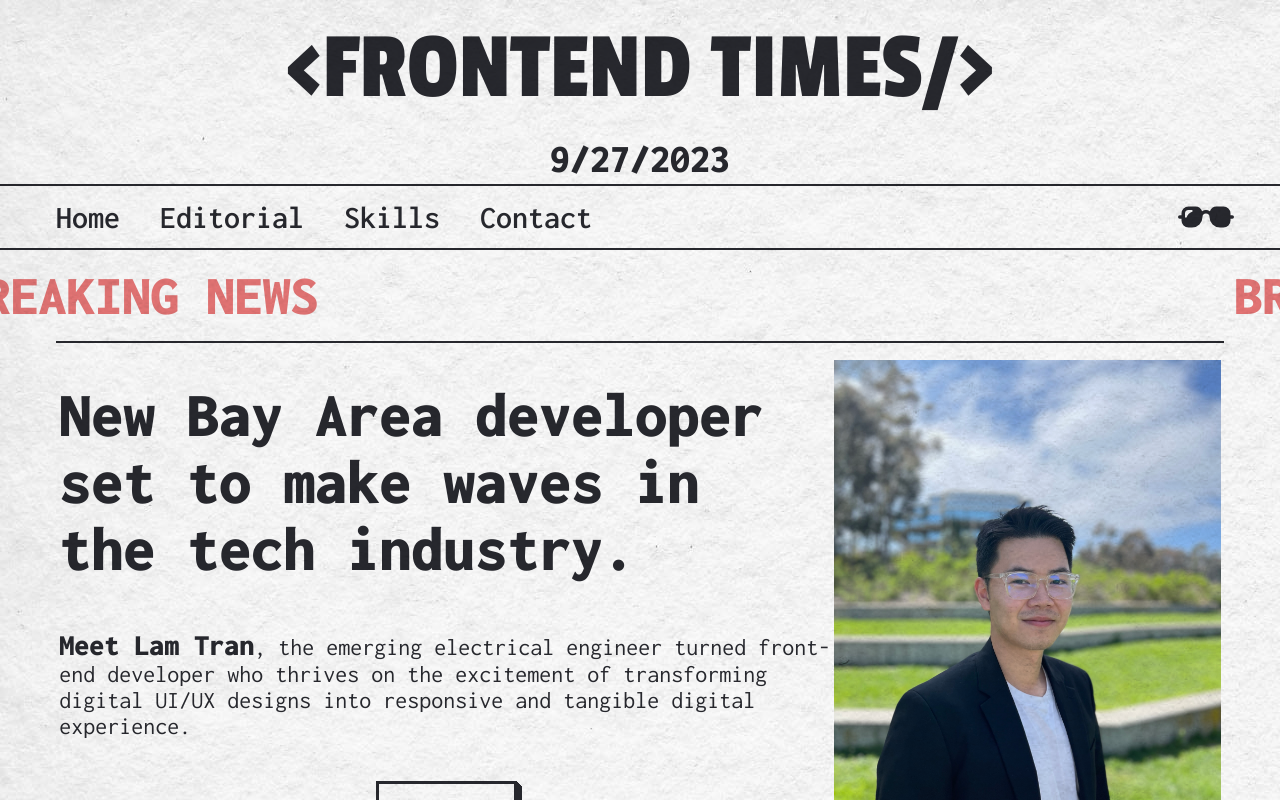
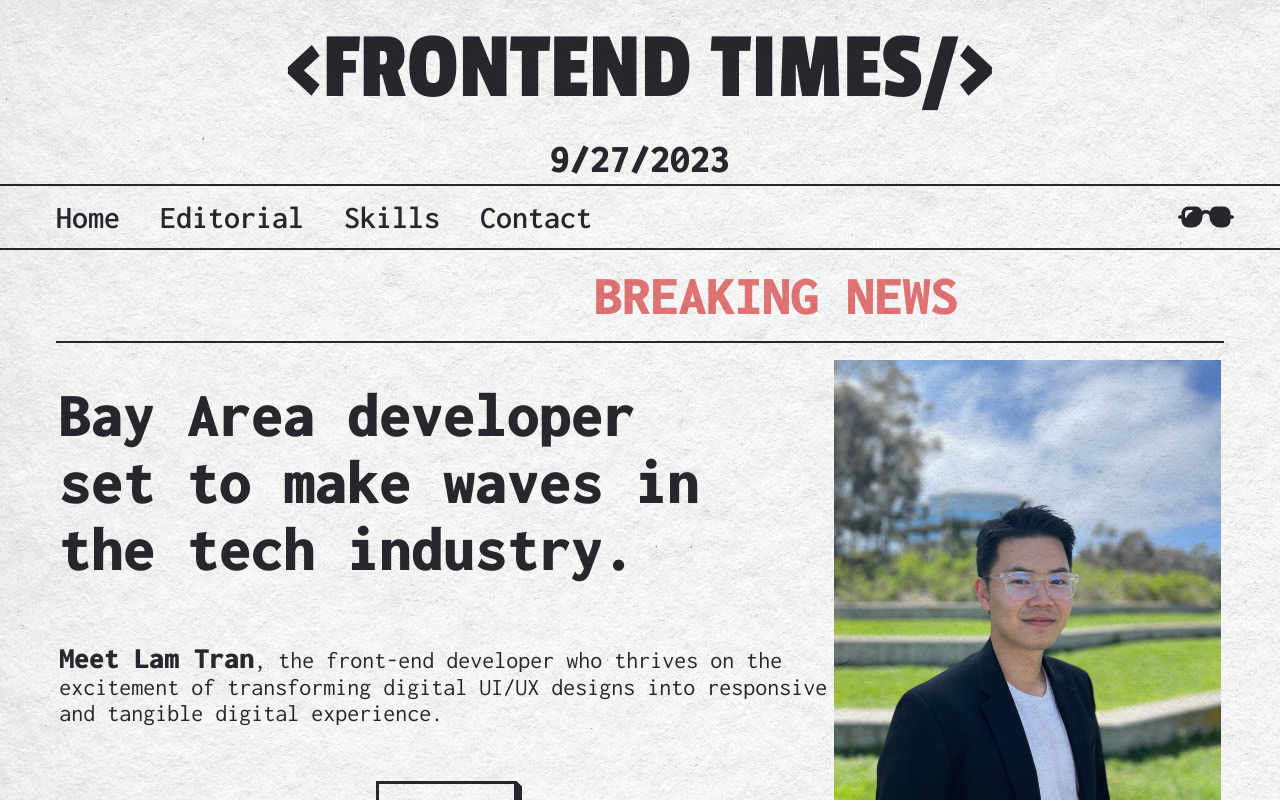
Before and after one commit to lam-tu-tr/Frontend-times, a Next.js app: page / in a window 1280 px wide. Built offline with nearby package versions, Linux system fonts and the light colour scheme.

Commit message:
Fixed breaking news and revised headline

```diff
--- a/app/components/Advertisement/Advertisement.tsx
+++ b/app/components/Advertisement/Advertisement.tsx
@@ -12,7 +12,7 @@ export default function Advertisement() {
         <span className="transform -scale-x-100">
           <Pointer_cursor className="svg_fill" />
         </span>
-        <h3>Your Ad Here</h3>
+        <h3>Your Works Here</h3>
         <span>
           <Pointer_cursor className="svg_fill" />
         </span>
--- a/app/components/Header/Header.module.scss
+++ b/app/components/Header/Header.module.scss
@@ -13,7 +13,7 @@
 #breaking_news {
   display: flex;
   flex-direction: row;
-  animation: 5s slide infinite linear;
+  animation: 10s slide infinite linear;
 
   h2 {
     min-width: 100svw;
@@ -25,11 +25,12 @@
 }
 @media (min-width: 800px) {
   #header {
-    @include mixins.infinite_scroll(-50svw);
+    // @include mixins.infinite_scroll(-100svw);
     #breaking_news {
-      h2 {
-        min-width: 50svw;
-      }
+      // animation: 20s slide infinite linear !important;
+      // h2 {
+      //   min-width: 50svw;
+      // }
     }
   }
 }
--- a/app/components/Intro/Intro.tsx
+++ b/app/components/Intro/Intro.tsx
@@ -8,7 +8,7 @@ import footer from "../Footer/Footer.module.scss";
 export default function Intro() {
   return (
     <div id={style.intro} className=" top_border padded_container">
-      <h2>New Bay Area developer set to make waves in the tech industry.</h2>
+      <h2>Bay Area developer set to make waves in the tech industry.</h2>
 
       <div id={style.profile_pic} className="img_container">
         <Image
@@ -21,9 +21,9 @@ export default function Intro() {
       </div>
 
       <p>
-        <b>Meet Lam Tran</b>, the emerging electrical engineer turned front-end
-        developer who thrives on the excitement of transforming digital UI/UX
-        designs into responsive and tangible digital experience.
+        <b>Meet Lam Tran</b>, the front-end developer who thrives on the
+        excitement of transforming digital UI/UX designs into responsive and
+        tangible digital experience.
       </p>
       {/* <p>
         In an industry that is constantly evolving, he has the innate cursiosity
```
Also changed, not shown: 1 other file (tests, documents, lock files or other folders).
